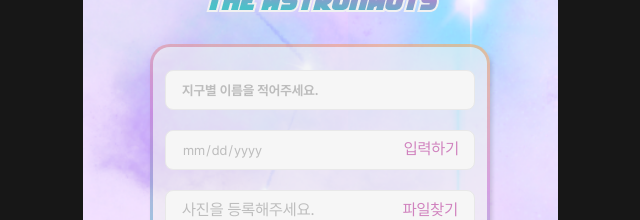
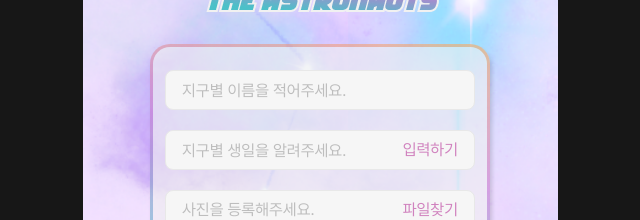
Before and after one commit to TEAM-WooKa/ASTRONAUT, a Next.js app: page /user in a window 1280 px wide. Shown: the part 124-344 px from the top of the page, without its empty margins (320-960 px from the left). Built offline with nearby package versions, Linux system fonts and the light colour scheme.

Commit message:
fix: date box custom

```diff
--- /dev/null
+++ b/src/component/user/date-box.tsx
@@ -0,0 +1,78 @@
+import styled from 'styled-components';
+
+interface DateBoxProps {
+  birth: string;
+  onChange: (e: React.ChangeEvent<HTMLInputElement>) => void;
+}
+
+export default function DateBox({ birth, onChange }: DateBoxProps) {
+  const isEmpty = birth === '';
+  return (
+    <label htmlFor="date">
+      <DateInputWrapper>
+        <DateValue isEmpty={isEmpty}>
+          {isEmpty ? '지구별 생일을 알려주세요.' : birth}
+        </DateValue>
+        <DateInput
+          type="date"
+          id="date"
+          onChange={onChange}
+          value={birth}
+          name="birth"
+        />
+
+        <InputTextLabel htmlFor="date">입력하기</InputTextLabel>
+      </DateInputWrapper>
+    </label>
+  );
+}
+
+const DateValue = styled.span<{ isEmpty: boolean }>`
+  color: ${(props) => (props.isEmpty ? '#bdbdbd' : props.theme.colors.main2)};
+  position: absolute;
+  top: 0;
+  bottom: 0;
+  left: 16px;
+  line-height: 40px;
+  font-size: 16px;
+`;
+
+const DateInputWrapper = styled.div`
+  width: 100%;
+  position: relative;
+
+  /* Gray/02 */
+  border: 1px solid #e8e8e8;
+  border-radius: 8px;
+
+  height: 40px;
+  padding: 11px 16px;
+
+  background: #f6f6f6;
+  display: flex;
+`;
+
+const InputTextLabel = styled.label`
+  color: ${(props) => props.theme.colors[3]};
+  padding: 11px 16px;
+
+  position: absolute;
+  top: 0;
+  right: 0;
+`;
+
+const DateInput = styled.input`
+  width: 100%;
+
+  position: relative;
+  opacity: 0;
+  z-index: 1;
+
+  ::-webkit-calendar-picker-indicator {
+    color: rgba(0, 0, 0, 0); //숨긴다
+    width: 90px;
+    display: block;
+    position: relative;
+    border-width: thin;
+  }
+`;
--- a/src/component/user/user-input-box.tsx
+++ b/src/component/user/user-input-box.tsx
@@ -1,4 +1,5 @@
 import GradientBorderBox from '@/component/common/GradientBorderBox';
+import DateBox from '@/component/user/date-box';
 import { ChangeEvent } from 'react';
 import styled from 'styled-components';
 
@@ -26,18 +27,7 @@
           onChange={onChange}
           value={name}
         />
-        <DateInputWrapper>
-          <label htmlFor="date">입력하기</label>
-
-          <DateInput
-            type="date"
-            id="date"
-            placeholder="지구별 생일을 알려주세요."
-            onChange={onChange}
-            value={birth}
-            name="birth"
-          />
-        </DateInputWrapper>
+        <DateBox birth={birth} onChange={onChange} />
         <FileInput>
           <FileInputLabel htmlFor="file" isSelected={isFileSelected}>
             {isFileSelected ? '사진이 등록되었습니다.' : '사진을 등록해주세요.'}
@@ -55,7 +45,12 @@
     </GradientBorderBox>
   );
 }
+
 const Input = styled.input`
+  font-size: 16px;
+
+  width: 100%;
+
   height: 40px;
   padding: 11px 16px;
   /* Gray/01 */
@@ -67,26 +62,6 @@
 
   &::placeholder {
     color: #bdbdbd;
-    font-weight: bold;
-  }
-`;
-const DateInput = styled(Input)`
-  width: 100%;
-  /* NOTE: text color 변경 https://yoonsidae.tistory.com/80 */
-  &::-webkit-datetime-edit-text,
-  &::-webkit-datetime-edit-month-field,
-  &::-webkit-datetime-edit-day-field,
-  &::-webkit-datetime-edit-year-field {
-    color: #bdbdbd;
-  }
-
-  ::-webkit-calendar-picker-indicator {
-    color: rgba(0, 0, 0, 0); //숨긴다
-    opacity: 0;
-    width: 100px;
-    display: block;
-    position: relative;
-    border-width: thin;
   }
 `;
 
@@ -96,6 +71,7 @@
   border-radius: 8px;
   border: 1px solid #e8e8e8;
   height: 40px;
+  font-size: 16px;
 
   display: inline-flex;
 
@@ -144,15 +120,3 @@
   flex-direction: column;
   gap: 20px;
 `;
-
-const DateInputWrapper = styled.div`
-  position: relative;
-  label {
-    color: ${(props) => props.theme.colors[3]};
-    padding: 11px 16px;
-
-    position: absolute;
-    top: 0;
-    right: 0;
-  }
-`;
```
